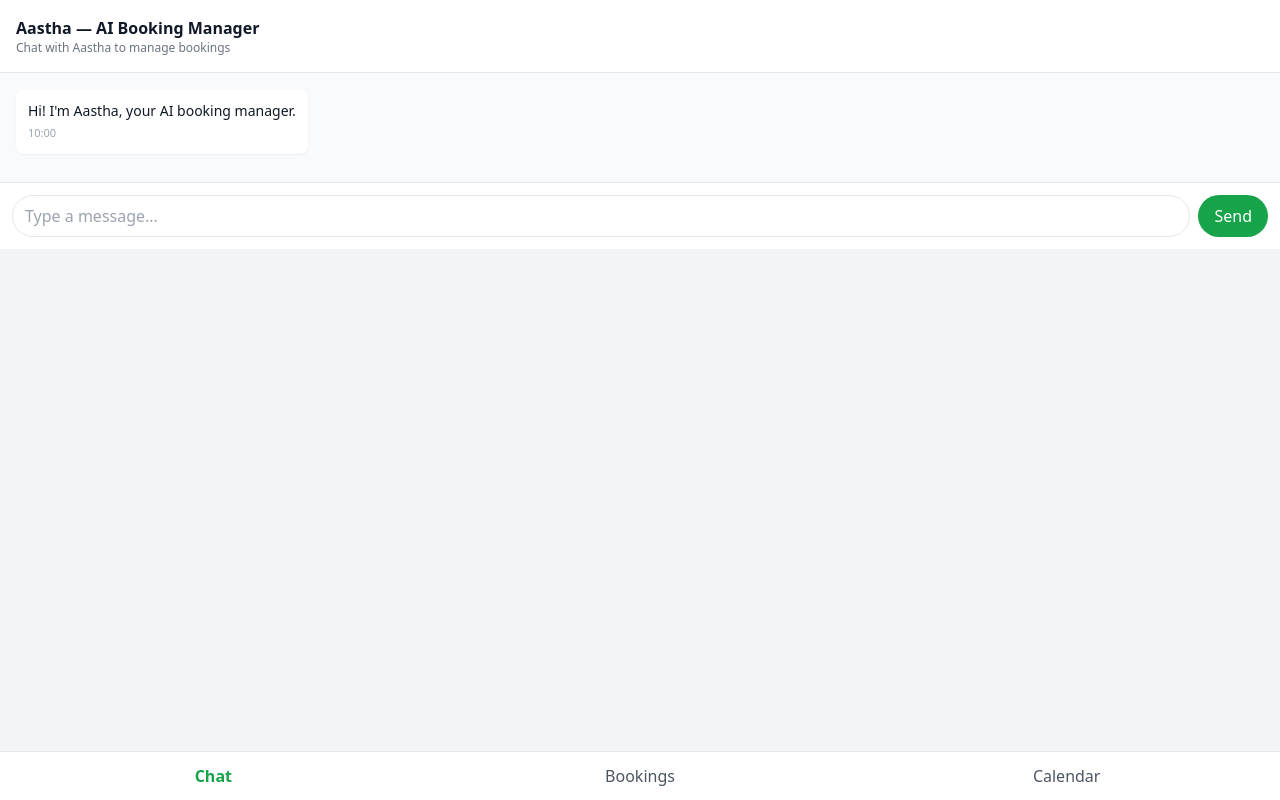
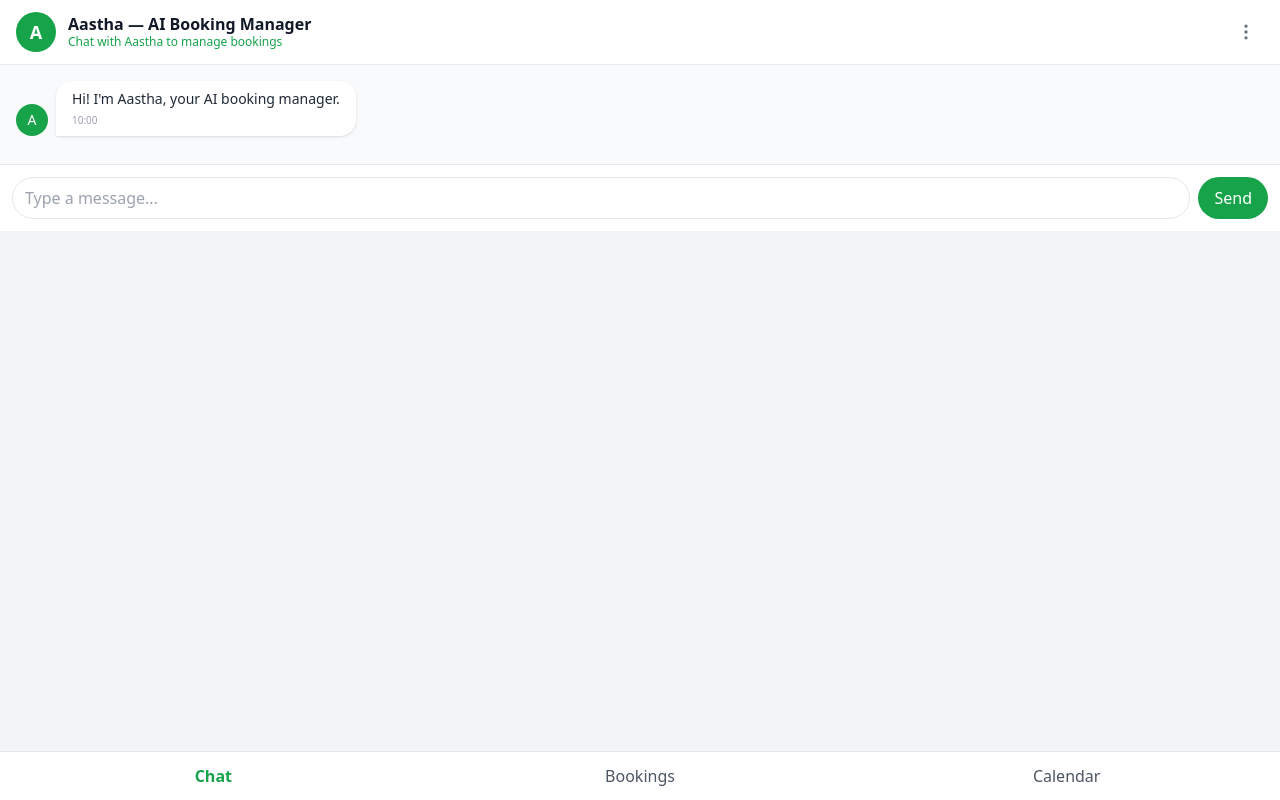
Before and after one commit to AK301/AasthaApp, a Next.js app: page / in a window 1280 px wide. Built offline with nearby package versions, Linux system fonts and the light colour scheme.

Commit message:
Stage 3: Polished Chat UI, styled Bookings with badges, Airbnb-style Calendar

```diff
--- a/package.json
+++ b/package.json
@@ -8,6 +8,8 @@
     "start": "next start"
   },
   "dependencies": {
+    "date-fns": "^4.1.0",
+    "lucide-react": "^0.544.0",
     "next": "15.5.4",
     "react": "19.1.0",
     "react-dom": "19.1.0",
--- a/src/components/AasthaBookingManager.tsx
+++ b/src/components/AasthaBookingManager.tsx
@@ -3,6 +3,16 @@
 import React, { useEffect, useState, useRef } from "react";
 import TopBar from "./common/TopBar";
 import BottomNav from "./common/BottomNav";
+import {
+  startOfMonth,
+  endOfMonth,
+  startOfWeek,
+  endOfWeek,
+  eachDayOfInterval,
+  format,
+  isSameMonth,
+} from "date-fns";
+
 import {
   fetchChatHistory,
   sendMessageToBackend,
@@ -15,22 +25,38 @@ import {
 type ChatMessage = ApiChatMessage;
 type Booking = ApiBooking;
 
+// 💬 Message bubble UI
 function MessageBubble({ m }: { m: ChatMessage }) {
   const isAastha = m.from === "aastha";
   return (
-    <div className={`flex ${isAastha ? "justify-start" : "justify-end"} mb-3`}>
+    <div
+      className={`flex items-end mb-3 ${isAastha ? "justify-start" : "justify-end"
+        }`}
+    >
+      {isAastha && (
+        <div className="h-8 w-8 rounded-full bg-green-600 flex items-center justify-center text-white text-sm mr-2">
+          A
+        </div>
+      )}
       <div
-        className={`${isAastha ? "bg-white text-gray-900" : "bg-green-600 text-white"
-          } max-w-[75%] p-3 rounded-lg shadow-sm`}
+        className={`px-4 py-2 rounded-2xl max-w-[70%] shadow ${isAastha
+            ? "bg-white text-gray-800 rounded-bl-none"
+            : "bg-green-600 text-white rounded-br-none"
+          }`}
       >
-        <div className="text-sm whitespace-pre-wrap">{m.text}</div>
-        <div
-          className={`text-[11px] mt-1 ${isAastha ? "text-gray-400" : "text-green-200 text-right"
+        <p className="text-sm">{m.text}</p>
+        <span
+          className={`text-[10px] block mt-1 ${isAastha ? "text-gray-400" : "text-green-200"
             }`}
         >
           {m.time}
+        </span>
+      </div>
+      {!isAastha && (
+        <div className="h-8 w-8 rounded-full bg-gray-400 flex items-center justify-center text-white text-sm ml-2">
+          H
         </div>
-      </div>
+      )}
     </div>
   );
 }
@@ -47,6 +73,7 @@ export default function AasthaBookingManager() {
   const [bookings, setBookings] = useState<Booking[]>([]);
   const [bookedDates, setBookedDates] = useState<Set<string>>(new Set());
 
+  // Load initial data
   useEffect(() => {
     (async () => {
       const msgs = await fetchChatHistory();
@@ -60,9 +87,12 @@ export default function AasthaBookingManager() {
     })();
   }, []);
 
+  // Auto scroll to bottom when new messages
   useEffect(() => {
     if (chatRef.current) {
-      chatRef.current.scrollTop = chatRef.current.scrollHeight;
+      setTimeout(() => {
+        chatRef.current!.scrollTop = chatRef.current!.scrollHeight;
+      }, 0);
     }
   }, [messages]);
 
@@ -104,6 +134,7 @@ export default function AasthaBookingManager() {
       />
 
       <div className="flex-1 overflow-auto">
+        {/* 💬 Chat Tab */}
         {tab === "chat" && (
           <div className="flex flex-col h-full">
             <div className="flex-1 overflow-auto p-4 bg-gray-50" ref={chatRef}>
@@ -113,14 +144,14 @@ export default function AasthaBookingManager() {
             </div>
             <div className="p-3 border-t bg-white flex gap-2">
               <input
-                className="flex-1 border rounded-full px-3 py-2"
+                className="flex-1 border rounded-full px-3 py-2 focus:outline-none focus:ring focus:ring-green-200"
                 value={input}
                 onChange={(e) => setInput(e.target.value)}
                 onKeyDown={(e) => e.key === "Enter" && handleSend()}
                 placeholder="Type a message..."
               />
               <button
-                className="bg-green-600 text-white px-4 rounded-full"
+                className="bg-green-600 text-white px-4 rounded-full hover:bg-green-700 transition"
                 onClick={handleSend}
               >
                 Send
@@ -129,30 +160,120 @@ export default function AasthaBookingManager() {
           </div>
         )}
 
+        {/* 📖 Bookings Tab */}
         {tab === "bookings" && (
           <div className="p-4">
-            <h2 className="font-semibold text-lg mb-2">Bookings</h2>
-            {bookings.map((b) => (
-              <div key={b.id} className="border p-3 mb-2 rounded bg-white">
-                <div className="font-medium">{b.guest}</div>
-                <div className="text-sm text-gray-600">
-                  {b.checkIn} → {b.checkOut} ({b.status})
+            <h2 className="font-semibold text-lg mb-3">Bookings</h2>
+            <div className="space-y-3">
+              {bookings.map((b) => (
+                <div
+                  key={b.id}
+                  className="flex items-center justify-between p-4 bg-white rounded-xl shadow-sm hover:shadow-md transition"
+                >
+                  {/* Left side: avatar + details */}
+                  <div className="flex items-center gap-3">
+                    <div className="h-10 w-10 rounded-full bg-green-100 flex items-center justify-center text-green-700 font-semibold">
+                      {b.guest.charAt(0)}
+                    </div>
+                    <div>
+                      <div className="font-medium text-gray-900">{b.guest}</div>
+                      <div className="text-xs text-gray-500">
+                        {b.checkIn} → {b.checkOut}
+                      </div>
+                    </div>
+                  </div>
+
+                  {/* Right side: booking status */}
+                  <span
+                    className={`px-3 py-1 rounded-full text-xs font-medium ${b.status === "Confirmed"
+                        ? "bg-green-100 text-green-700"
+                        : b.status === "Cancelled"
+                          ? "bg-red-100 text-red-700"
+                          : b.status === "Checked-in"
+                            ? "bg-blue-100 text-blue-700"
+                            : "bg-gray-100 text-gray-600"
+                      }`}
+                  >
+                    {b.status}
+                  </span>
                 </div>
-              </div>
-            ))}
+              ))}
+            </div>
           </div>
         )}
 
+        {/* 📅 Calendar Tab */}
         {tab === "calendar" && (
           <div className="p-4">
-            <h2 className="font-semibold text-lg mb-2">Calendar</h2>
-            <div className="text-sm text-gray-600">
-              Booked dates: {Array.from(bookedDates).join(", ")}
+            <h2 className="font-semibold text-lg mb-4">Calendar</h2>
+
+            {/* Calendar grid header */}
+            <div className="grid grid-cols-7 gap-2 text-center text-sm font-medium text-gray-600 mb-2">
+              <div>Sun</div>
+              <div>Mon</div>
+              <div>Tue</div>
+              <div>Wed</div>
+              <div>Thu</div>
+              <div>Fri</div>
+              <div>Sat</div>
+            </div>
+
+            {/* Calendar days */}
+            <div className="grid grid-cols-7 gap-2">
+              {(() => {
+                const today = new Date();
+                const monthStart = startOfMonth(today);
+                const monthEnd = endOfMonth(today);
+                const start = startOfWeek(monthStart, { weekStartsOn: 0 });
+                const end = endOfWeek(monthEnd, { weekStartsOn: 0 });
+
+                const days = eachDayOfInterval({ start, end });
+
+                return days.map((day) => {
+                  const dayBookings = bookings.filter((b) => {
+                    const checkIn = new Date(b.checkIn);
+                    const checkOut = new Date(b.checkOut);
+                    return day >= checkIn && day <= checkOut;
+                  });
+
+                  return (
+                    <div
+                      key={day.toISOString()}
+                      className={`h-24 p-1 rounded-lg border text-xs relative flex flex-col items-start overflow-hidden ${isSameMonth(day, monthStart)
+                          ? "bg-white"
+                          : "bg-gray-50 text-gray-400"
+                        }`}
+                    >
+                      <div className="absolute top-1 right-1 text-[10px] text-gray-400">
+                        {format(day, "d")}
+                      </div>
+                      <div className="mt-4 space-y-1 w-full">
+                        {dayBookings.map((b) => (
+                          <div
+                            key={b.id}
+                            className={`truncate px-2 py-1 rounded text-[10px] font-medium ${b.status === "Confirmed"
+                                ? "bg-green-100 text-green-700"
+                                : b.status === "Cancelled"
+                                  ? "bg-red-100 text-red-700"
+                                  : b.status === "Checked-in"
+                                    ? "bg-blue-100 text-blue-700"
+                                    : "bg-gray-100 text-gray-600"
+                              }`}
+                          >
+                            {b.guest}
+                          </div>
+                        ))}
+                      </div>
+                    </div>
+                  );
+                });
+              })()}
             </div>
           </div>
         )}
       </div>
 
+      {/* Bottom navigation */}
       <BottomNav tab={tab} setTab={setTab} />
     </div>
   );
--- a/src/components/common/TopBar.tsx
+++ b/src/components/common/TopBar.tsx
@@ -1,5 +1,6 @@
 "use client";
 import React from "react";
+import { MoreVertical } from "lucide-react"; // icons for menu
 
 export default function TopBar({
     title,
@@ -9,11 +10,23 @@ export default function TopBar({
     subtitle?: string;
 }) {
     return (
-        <div className="bg-white border-b p-4 flex items-center justify-between">
-            <div>
-                <div className="font-semibold">{title}</div>
-                {subtitle && <div className="text-xs text-gray-500">{subtitle}</div>}
+        <div className="bg-white border-b px-4 py-3 flex items-center justify-between shadow-sm">
+            {/* Left: Avatar + Text */}
+            <div className="flex items-center gap-3">
+                {/* Avatar */}
+                <div className="h-10 w-10 rounded-full bg-green-600 flex items-center justify-center text-white font-bold text-lg">
+                    A
+                </div>
+                <div className="leading-tight">
+                    <div className="font-semibold text-gray-900">{title}</div>
+                    <div className="text-xs text-green-600">{subtitle || "Online"}</div>
+                </div>
             </div>
+
+            {/* Right: Options button */}
+            <button className="p-2 text-gray-500 hover:text-green-600">
+                <MoreVertical size={20} />
+            </button>
         </div>
     );
 }
```
Also changed, not shown: 1 other file (tests, documents, lock files or other folders).
